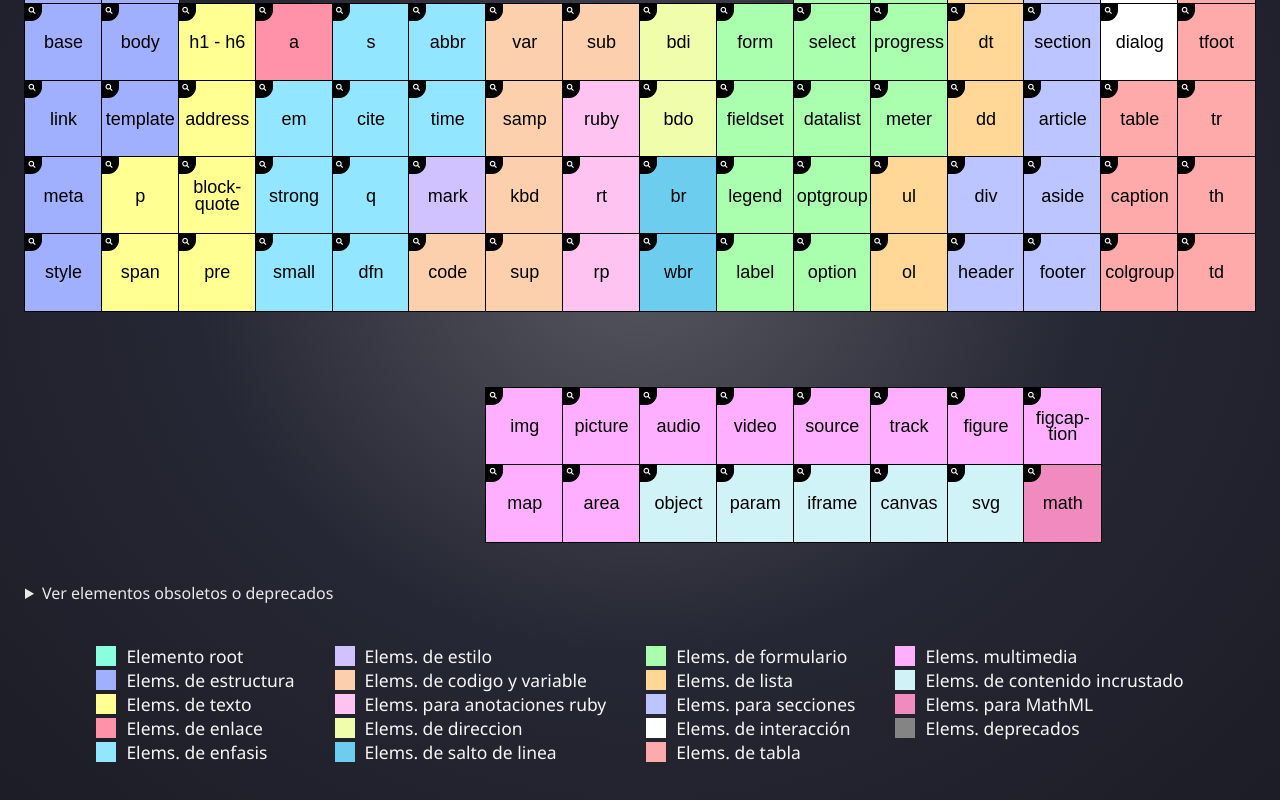
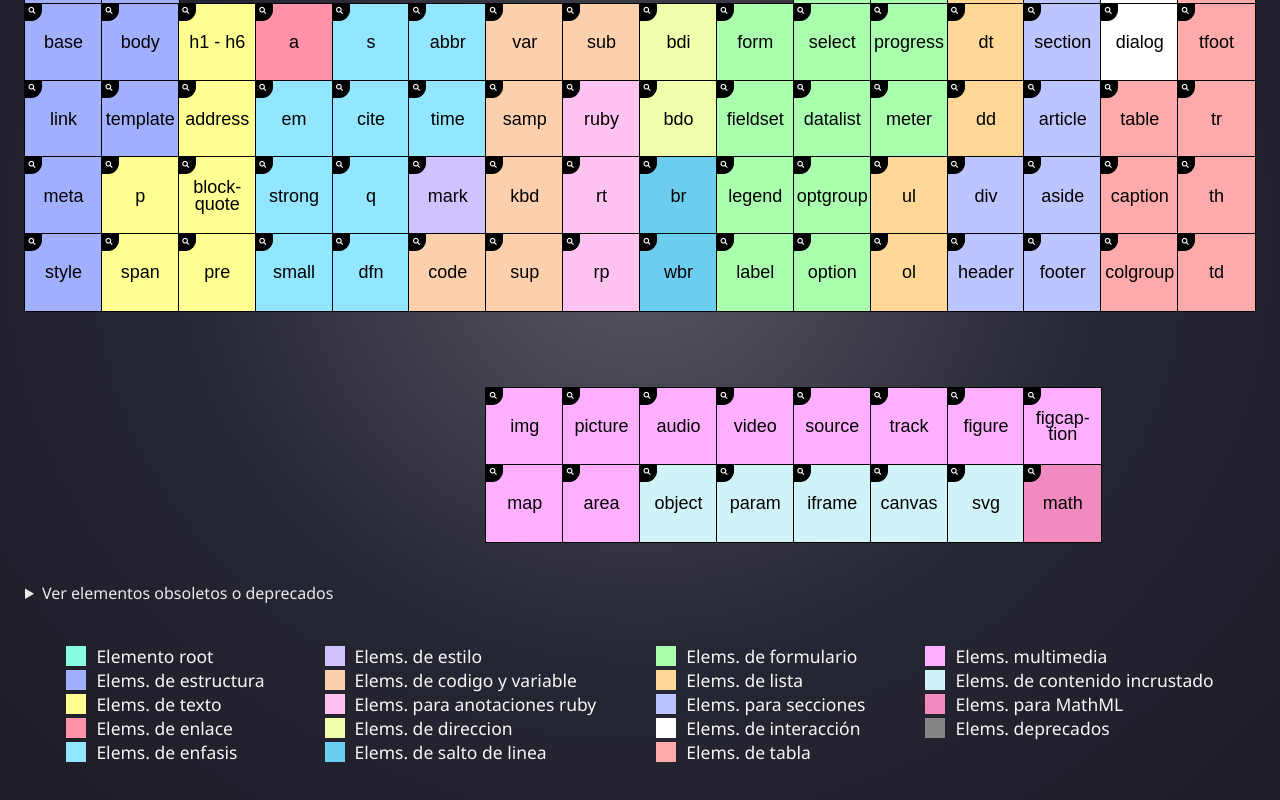
Before and after one commit to jaenfigueroa/Periodic-table-of-HTML-elements, a React (Vite) app: page / in a window 1280 px wide. Shown: the part 332-1132 px from the top of the page. Built offline with nearby package versions, Linux system fonts and the light colour scheme.

Commit message:
:books: docs: update image preview

```diff
--- a/src/components/molecules/Distribution/Distribution.scss
+++ b/src/components/molecules/Distribution/Distribution.scss
@@ -24,17 +24,10 @@
     "item20"
     "item21";
   grid-template-rows: repeat(5, 1fr);
-  grid-gap: 0 4rem;
-  max-width: 1100px;
+  grid-gap: 0 6rem;
   margin: 0 auto;
 
-  @for $i from 1 through 20 {
-    &__item#{$i} {
-      grid-area: item#{$i};
-    }
-  }
-
-  @media (min-width: 640px) {
+  @media (min-width: 670px) {
     grid-template-areas:
       "item1 item11"
       "item2 item12"
@@ -48,7 +41,7 @@
       "item10 item20";
   }
 
-  @media (min-width: 890px) {
+  @media (min-width: 950px) {
     grid-template-areas:
       "item1 item8 item15"
       "item2 item9 item16"
@@ -59,7 +52,7 @@
       "item7 item14 item21";
   }
 
-  @media (min-width: 1080px) {
+  @media (min-width: 1140px) {
     grid-template-areas:
       "item1 item6 item11 item16"
       "item2 item7 item12 item17"
@@ -67,4 +60,10 @@
       "item4 item9 item14 item19"
       "item5 item10 item15 item20";
   }
+
+  @for $i from 1 through 20 {
+    &__item#{$i} {
+      grid-area: item#{$i};
+    }
+  }
 }
```
Also changed, not shown: 1 other file (tests, documents, lock files or other folders).
